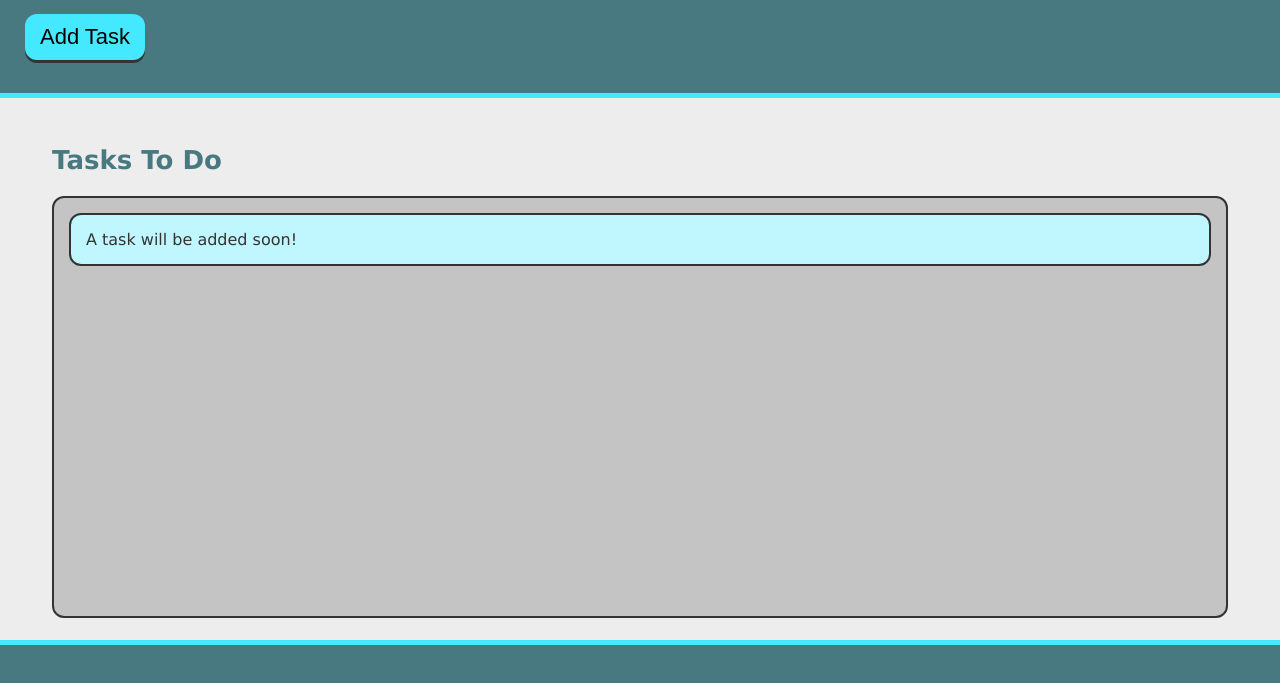
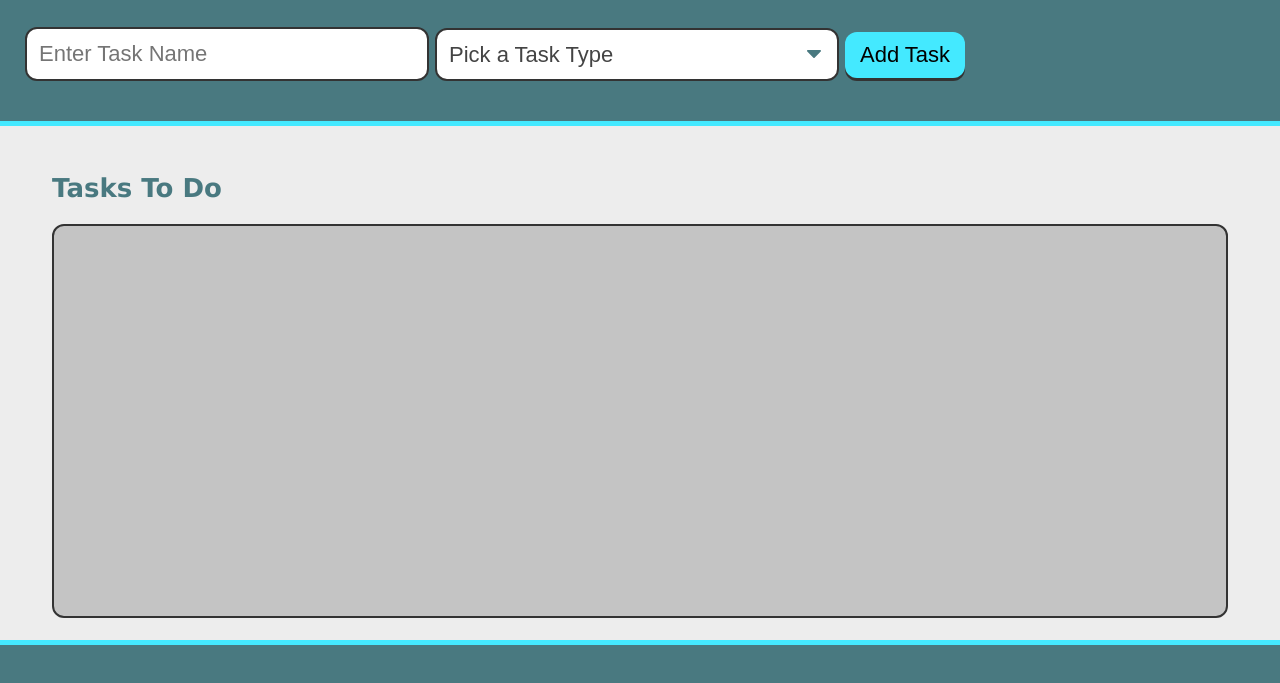
Before and after one commit to nsherman113/taskinator, a plain HTML site: page index.html in a window 1280 px wide. Shown: the part 115-798 px from the top of the page. Drawn offline with Linux system fonts and the light colour scheme.

Commit message:
drop-down selector

```diff
--- a/index.html
+++ b/index.html
@@ -13,7 +13,24 @@
 <p>
     Click the button below to add a new task!
 </p>
-<button class="btn" id="save-task">Add Task</button>
+<form id="task-form">
+    <div class="form-group">
+        <input type="text" name="task-name" placeholder="Enter Task Name" />
+    </div>
+    <div class="form-group">
+        <!-- selecttells browser we are about to create dropdown list-->
+        <select name="task-type" class="select-dropdown">
+            <!--options to tell browser we are creating choices for the dropdown-->
+            <option value="" disabled selected>Pick a Task Type</option>
+            <option value="Print">Print</option>
+            <option value="Web">Web</option>
+            <option value ="Mobile">Mobile</option>
+        </select>
+    </div>
+    <div class="form-group">
+        <button class="btn" id="save-task" type="submit">Add Task</button>
+    </div>
+    </form>
     </header>
 <!--header end-->
 
@@ -22,7 +39,6 @@
     <section class="task-list-wrapper">
         <h2 class="list-title">Tasks To Do</h2>
         <ul class="task-list" id="tasks-to-do">
-            <li class="task-item">A task will be added soon!</li>
         </ul>
     </section>
     </main>
```
